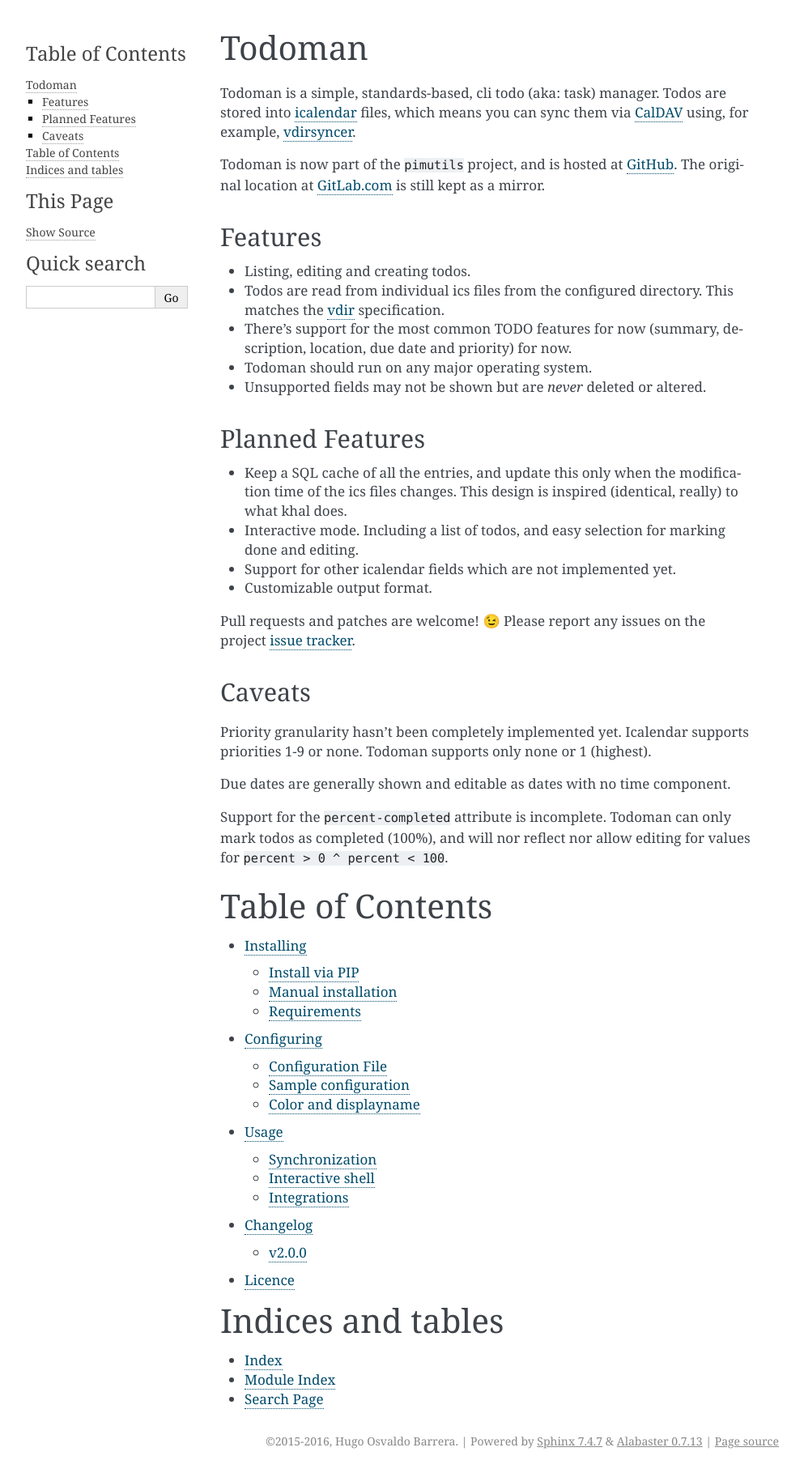
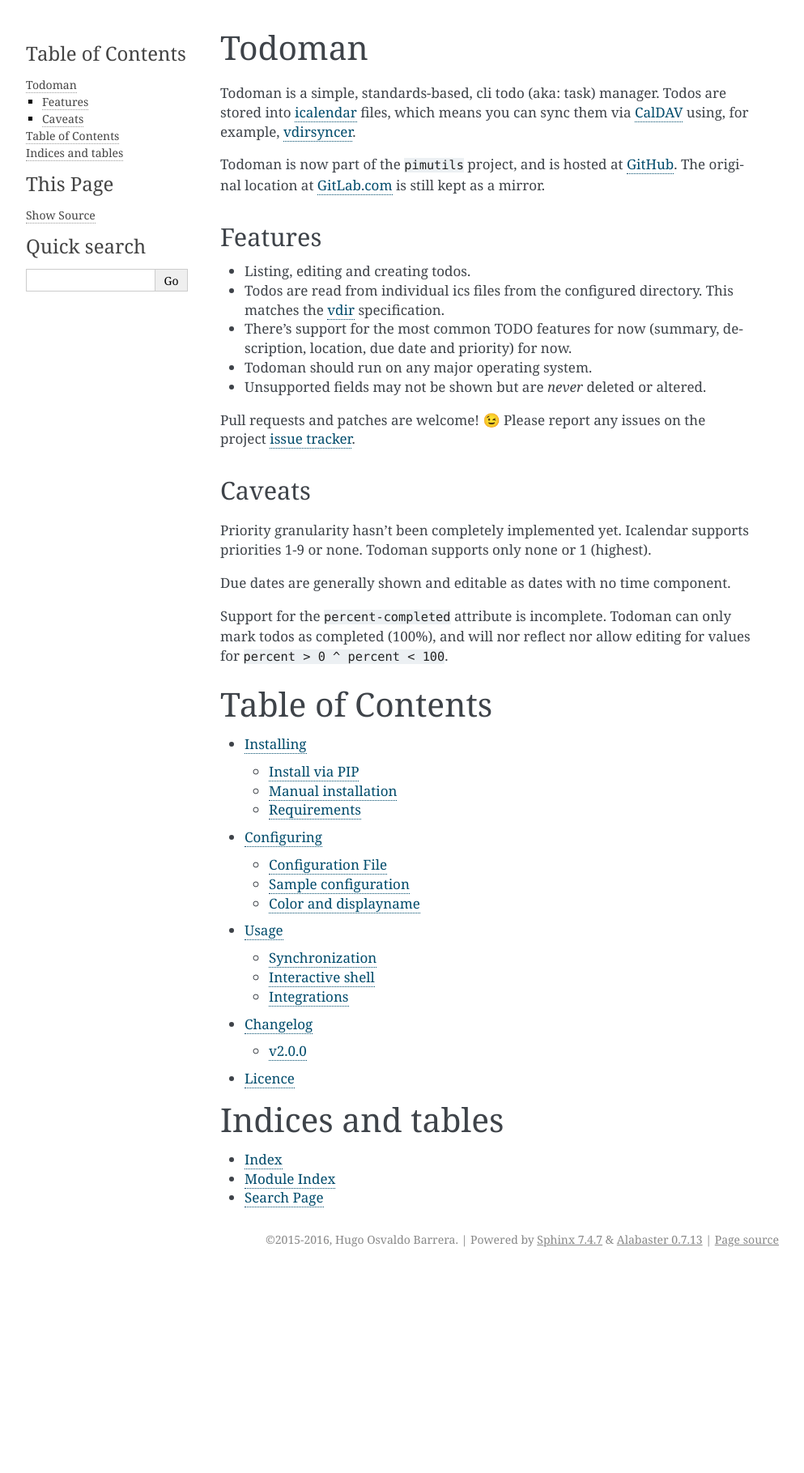
Before and after one commit to pimutils/todoman, a Sphinx documentation site: the page built from docs/index.rst, in a window 1280 px wide. Shown: the whole page at 81% size, without its empty margins (148-1141 px from the left). Built offline with Sphinx 7.4.7, drawn with Linux system fonts in a browser that asks for light colours; the version number could not be read and is left out; after the commit the page ends 1570 px from its top, so only the background shows below that.

Commit message:
Delete the planned features section
This section was out-of-date, and provides little use. Our issue tracker
describes wanted features a bit better.

```diff
--- a/docs/index.rst
+++ b/docs/index.rst
@@ -26,17 +26,6 @@
   description, location, due date and priority) for now.
 * Todoman should run on any major operating system.
 * Unsupported fields may not be shown but are *never* deleted or altered.
-
-Planned Features
-----------------
-
-* Keep a SQL cache of all the entries, and update this only when the
-  modification time of the ics files changes. This design is inspired
-  (identical, really) to what khal does.
-* Interactive mode. Including a list of todos, and easy selection for marking
-  done and editing.
-* Support for other icalendar fields which are not implemented yet.
-* Customizable output format.
 
 Pull requests and patches are welcome! 😉 Please report any issues on the
 project `issue tracker <https://github.com/pimutils/todoman/issues>`_.
```
